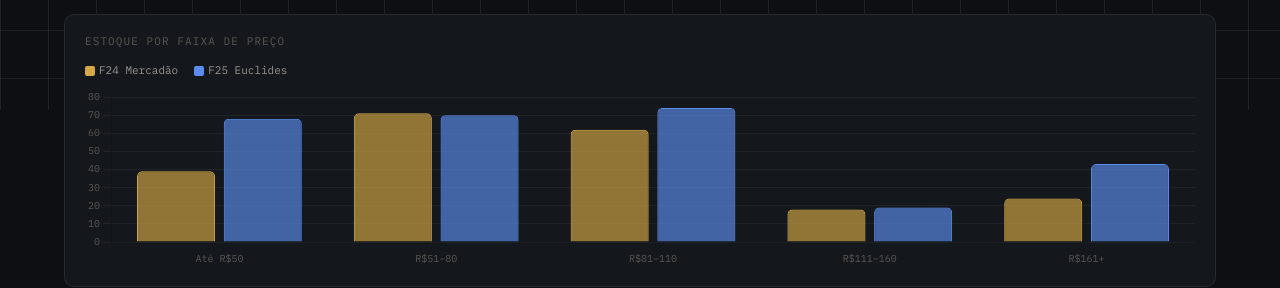
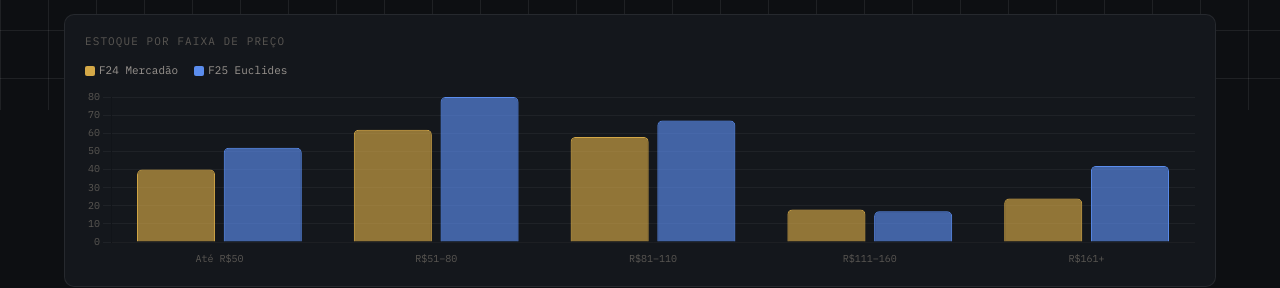
Before and after one commit to willianshimizu-cmd/tropa-do-giro, a plain HTML site: page index.html in a window 1280 px wide. Shown: the part 690-978 px from the top of the page. Drawn offline with nearby package versions, Linux system fonts and the light colour scheme.

Commit message:
Add files via upload

```diff
--- a/index.html
+++ b/index.html
@@ -340,81 +340,81 @@ const KNOWN_CODES = new Set([
 // f25 = estoque atual F25 · f25v = qtd vendida F25
 // f26 = estoque CD F26
 const DATA=[
-  {cod:"271464",nome:"Aldeias Das Serras Dao Tto · Por",pv:34.9,f24:0,f24v:0,f25:2,f25v:3,f26:0},
+  {cod:"271464",nome:"Aldeias Das Serras Dao Tto · Por",pv:34.9,f24:0,f24v:0,f25:0,f25v:5,f26:0},
   {cod:"23916",nome:"Alta Vista Estate Cab Sauv · Arg",pv:59.9,f24:1,f24v:1,f25:0,f25v:3,f26:0},
-  {cod:"293946",nome:"Altano Symington Tto · Por",pv:84.9,f24:5,f24v:0,f25:7,f25v:3,f26:12},
+  {cod:"293946",nome:"Altano Symington Tto · Por",pv:84.9,f24:4,f24v:1,f25:7,f25v:3,f26:12},
   {cod:"41068",nome:"Aniello Tto Malbec · Arg",pv:68.9,f24:0,f24v:0,f25:0,f25v:4,f26:0},
   {cod:"277674",nome:"Aruma Malbec · Arg",pv:129.0,f24:0,f24v:0,f25:3,f25v:2,f26:0},
-  {cod:"41296",nome:"Aventura · Por",pv:99.0,f24:3,f24v:0,f25:6,f25v:0,f26:11},
+  {cod:"41296",nome:"Aventura · Por",pv:99.0,f24:2,f24v:1,f25:5,f25v:1,f26:11},
   {cod:"278091",nome:"Bacalhoa Dom Martino Tto · Por",pv:104.0,f24:0,f24v:0,f25:2,f25v:1,f26:0},
   {cod:"279093",nome:"Callia Alta Syrah/Bonarda · Arg",pv:49.9,f24:0,f24v:0,f25:1,f25v:1,f26:0},
-  {cod:"42060",nome:"Cara Sucia Blend Tinto · Arg",pv:82.9,f24:5,f24v:0,f25:2,f25v:0,f26:15},
+  {cod:"42060",nome:"Cara Sucia Blend Tinto · Arg",pv:82.9,f24:5,f24v:0,f25:1,f25v:1,f26:15},
   {cod:"42073",nome:"Cara Sucia Sangiovese · Arg",pv:82.9,f24:4,f24v:0,f25:5,f25v:0,f26:6},
   {cod:"41681",nome:"Carm Douro Tto Res · Por",pv:139.0,f24:5,f24v:1,f25:2,f25v:0,f26:12},
-  {cod:"24191",nome:"Carmen Insigne Cab Sauv · Chi",pv:74.9,f24:1,f24v:1,f25:2,f25v:3,f26:29},
+  {cod:"24191",nome:"Carmen Insigne Cab Sauv · Chi",pv:74.9,f24:1,f24v:1,f25:1,f25v:4,f26:29},
   {cod:"250209",nome:"Cono Sur Cab Sauv 1551 · Chi",pv:35.9,f24:0,f24v:0,f25:0,f25v:1,f26:0},
-  {cod:"40950",nome:"Dourosa · Por",pv:82.0,f24:2,f24v:0,f25:6,f25v:0,f26:29},
+  {cod:"40950",nome:"Dourosa · Por",pv:82.0,f24:1,f24v:1,f25:6,f25v:0,f26:23},
   {cod:"255353",nome:"Emiliana Carmenere · Chi",pv:32.0,f24:0,f24v:0,f25:0,f25v:5,f26:0},
-  {cod:"40484",nome:"Estiba I Cab Sauv · Arg",pv:69.9,f24:0,f24v:0,f25:1,f25v:1,f26:0},
+  {cod:"40484",nome:"Estiba I Cab Sauv · Arg",pv:69.9,f24:0,f24v:0,f25:0,f25v:2,f26:0},
   {cod:"41836",nome:"Falorca T Nac · Por",pv:159.0,f24:0,f24v:0,f25:2,f25v:1,f26:0},
-  {cod:"274431",nome:"Garzon Estate Cab Corte Tto · Uru",pv:72.9,f24:2,f24v:3,f25:2,f25v:1,f26:10},
-  {cod:"252506",nome:"Las Liebres Bonarda · Arg",pv:62.9,f24:0,f24v:0,f25:1,f25v:2,f26:0},
+  {cod:"274431",nome:"Garzon Estate Cab Corte Tto · Uru",pv:72.9,f24:1,f24v:4,f25:1,f25v:2,f26:10},
+  {cod:"252506",nome:"Las Liebres Bonarda · Arg",pv:62.9,f24:0,f24v:0,f25:0,f25v:3,f26:0},
   {cod:"293935",nome:"Luis Pato Baga Touri Nac Igp · Por",pv:119.0,f24:3,f24v:2,f25:0,f25v:2,f26:10},
-  {cod:"291022",nome:"Marques Atrio Rioj Crianza · Esp",pv:129.0,f24:0,f24v:0,f25:1,f25v:0,f26:0},
+  {cod:"291022",nome:"Marques Atrio Rioj Crianza · Esp",pv:129.0,f24:0,f24v:0,f25:0,f25v:1,f26:0},
   {cod:"250839",nome:"Marques Casa Concha P Noir · Chi",pv:109.0,f24:1,f24v:0,f25:2,f25v:1,f26:0},
-  {cod:"41540",nome:"Miguel T Millapoa Bio Bio · Chi",pv:149.0,f24:5,f24v:0,f25:3,f25v:2,f26:21},
+  {cod:"41540",nome:"Miguel T Millapoa Bio Bio · Chi",pv:149.0,f24:5,f24v:0,f25:2,f25v:3,f26:21},
   {cod:"269092",nome:"Montes Clas Res Cab Sauv · Chi",pv:99.0,f24:1,f24v:2,f25:2,f25v:0,f26:17},
-  {cod:"41218",nome:"Montes Seleccion Limitada · Chi",pv:99.0,f24:3,f24v:0,f25:2,f25v:0,f26:17},
+  {cod:"41218",nome:"Montes Seleccion Limitada Cab/Carm · Chi",pv:99.0,f24:3,f24v:0,f25:2,f25v:0,f26:17},
   {cod:"299619",nome:"Montes Twins Tto · Chi",pv:105.0,f24:2,f24v:0,f25:1,f25v:1,f26:6},
   {cod:"24268",nome:"Nampe Tempranillo · Arg",pv:39.9,f24:0,f24v:0,f25:0,f25v:2,f26:0},
   {cod:"41298",nome:"O Leao Red Blend · Chi",pv:109.0,f24:0,f24v:0,f25:2,f25v:1,f26:0},
-  {cod:"291042",nome:"Obikwa Merlot · Afr",pv:52.9,f24:6,f24v:4,f25:6,f25v:2,f26:23},
+  {cod:"291042",nome:"Obikwa Merlot · Afr",pv:52.9,f24:5,f24v:5,f25:6,f25v:2,f26:23},
   {cod:"286282",nome:"Procura Vinhas Velhas Tto · Por",pv:299.0,f24:1,f24v:0,f25:3,f25v:0,f26:6},
   {cod:"41402",nome:"Protagonista Antigua Bodega · Uru",pv:179.0,f24:4,f24v:0,f25:4,f25v:0,f26:12},
-  {cod:"41096",nome:"Quinta Chocapalha · Por",pv:89.0,f24:6,f24v:0,f25:1,f25v:1,f26:6},
-  {cod:"41730",nome:"Ramon Roqueta Crianza · Esp",pv:69.0,f24:5,f24v:0,f25:3,f25v:0,f26:13},
-  {cod:"41731",nome:"Ramon Roqueta Res · Esp",pv:69.0,f24:1,f24v:4,f25:0,f25v:2,f26:5},
-  {cod:"252238",nome:"Ruca Malen Cab Sauv · Arg",pv:85.0,f24:3,f24v:0,f25:2,f25v:2,f26:0},
-  {cod:"252239",nome:"Ruca Malen Malbec · Arg",pv:99.0,f24:3,f24v:2,f25:1,f25v:5,f26:0},
-  {cod:"279453",nome:"Salentein Numina Gran Corte · Arg",pv:229.0,f24:2,f24v:1,f25:4,f25v:1,f26:3},
-  {cod:"269783",nome:"Seival Tempranillo · Bra",pv:29.9,f24:5,f24v:7,f25:6,f25v:2,f26:14},
-  {cod:"282769",nome:"Terranoble Res Cab Sauv · Chi",pv:59.9,f24:2,f24v:1,f25:2,f25v:1,f26:0},
-  {cod:"41700",nome:"Terranoble Res Merlot · Chi",pv:59.9,f24:7,f24v:0,f25:2,f25v:3,f26:0},
-  {cod:"282770",nome:"Terranoble Res Sauv Blanc · Chi",pv:59.9,f24:8,f24v:0,f25:6,f25v:1,f26:0},
-  {cod:"308270",nome:"Terras Santar Tto · Por",pv:44.9,f24:4,f24v:2,f25:9,f25v:18,f26:8},
+  {cod:"41096",nome:"Quinta Chocapalha · Por",pv:89.0,f24:5,f24v:1,f25:1,f25v:1,f26:6},
+  {cod:"41730",nome:"Ramon Roqueta Crianza · Esp",pv:69.0,f24:2,f24v:3,f25:2,f25v:1,f26:13},
+  {cod:"41731",nome:"Ramon Roqueta Res · Esp",pv:69.0,f24:0,f24v:5,f25:0,f25v:2,f26:0},
+  {cod:"252238",nome:"Ruca Malen Cab Sauv · Arg",pv:85.0,f24:3,f24v:0,f25:0,f25v:4,f26:0},
+  {cod:"252239",nome:"Ruca Malen Malbec · Arg",pv:99.0,f24:3,f24v:2,f25:0,f25v:6,f26:0},
+  {cod:"279453",nome:"Salentein Numina Gran Corte · Arg",pv:229.0,f24:2,f24v:1,f25:3,f25v:2,f26:3},
+  {cod:"269783",nome:"Seival Tempranillo · Bra",pv:29.9,f24:3,f24v:9,f25:2,f25v:6,f26:36},
+  {cod:"282769",nome:"Terranoble Res Cab Sauv · Chi",pv:59.9,f24:2,f24v:1,f25:1,f25v:2,f26:0},
+  {cod:"41700",nome:"Terranoble Res Merlot · Chi",pv:59.9,f24:7,f24v:0,f25:1,f25v:4,f26:0},
+  {cod:"282770",nome:"Terranoble Res Sauv Blanc · Chi",pv:59.9,f24:7,f24v:1,f25:6,f25v:1,f26:0},
+  {cod:"308270",nome:"Terras Santar Tto · Por",pv:44.9,f24:2,f24v:4,f25:3,f25v:24,f26:8},
   {cod:"295039",nome:"Tinto Negro Malbec · Arg",pv:49.0,f24:2,f24v:0,f25:0,f25v:2,f26:0},
   {cod:"41224",nome:"Uxmal Alto Cab Sauv/Merlot · Arg",pv:79.0,f24:4,f24v:5,f25:4,f25v:3,f26:0},
-  {cod:"41847",nome:"Val Da Ucha Dao Doc · Por",pv:49.9,f24:6,f24v:10,f25:14,f25v:9,f26:9},
-  {cod:"295101",nome:"Veo Organico Cab Sauv · Chi",pv:49.9,f24:0,f24v:0,f25:4,f25v:0,f26:0},
-  {cod:"277743",nome:"Vigno Carignan Tto · Chi",pv:98.0,f24:11,f24v:0,f25:13,f25v:2,f26:17},
+  {cod:"41847",nome:"Val Da Ucha Dao Doc · Por",pv:49.9,f24:6,f24v:10,f25:10,f25v:13,f26:9},
+  {cod:"295101",nome:"Veo Organico Cab Sauv · Chi",pv:49.9,f24:0,f24v:0,f25:3,f25v:1,f26:0},
+  {cod:"277743",nome:"Vigno Carignan Tto · Chi",pv:98.0,f24:11,f24v:0,f25:12,f25v:3,f26:17},
   {cod:"41120",nome:"Vina Maipo Protegid Cab Sauv · Chi",pv:359.0,f24:6,f24v:0,f25:18,f25v:1,f26:0},
   {cod:"290842",nome:"Zuccardi Concreto Malbec · Arg",pv:289.0,f24:0,f24v:0,f25:0,f25v:2,f26:0},
   {cod:"290844",nome:"Zuccardi Poligono Malb Gualt · Arg",pv:329.0,f24:0,f24v:0,f25:4,f25v:0,f26:0},
   {cod:"41042",nome:"Andeluna Raices Chard · Arg",pv:54.9,f24:0,f24v:0,f25:5,f25v:1,f26:0},
   {cod:"276954",nome:"Assobio Douro Rose · Por",pv:72.9,f24:5,f24v:0,f25:6,f25v:0,f26:0},
   {cod:"41301",nome:"Bacalhoa Verdelho Bco · Por",pv:175.0,f24:7,f24v:0,f25:6,f25v:0,f26:6},
-  {cod:"40639",nome:"Barone Montalt Pinot Grigio · Ita",pv:94.0,f24:2,f24v:0,f25:3,f25v:1,f26:0},
-  {cod:"22165",nome:"Cas Diablo Chard · Chi",pv:45.9,f24:3,f24v:0,f25:2,f25v:2,f26:59},
+  {cod:"40639",nome:"Barone Montalt Pinot Grigio- Ita",pv:94.0,f24:2,f24v:0,f25:2,f25v:2,f26:0},
+  {cod:"22165",nome:"Cas Diablo Chard · Chi",pv:45.9,f24:3,f24v:0,f25:5,f25v:2,f26:56},
   {cod:"250844",nome:"Cas Diablo Devils Col Bco · Chi",pv:49.9,f24:0,f24v:0,f25:2,f25v:0,f26:0},
   {cod:"41770",nome:"Duas Quintas Ramos Pinto Bco · Por",pv:112.9,f24:0,f24v:0,f25:3,f25v:0,f26:0},
   {cod:"252518",nome:"Loios Bco · Por",pv:49.9,f24:3,f24v:0,f25:6,f25v:0,f26:6},
   {cod:"273236",nome:"Marques Casa Concha Cins Ros · Chi",pv:105.9,f24:6,f24v:0,f25:5,f25v:0,f26:24},
   {cod:"266802",nome:"Monsaraz Rose · Por",pv:54.9,f24:6,f24v:0,f25:7,f25v:0,f26:6},
   {cod:"277205",nome:"Mosquita Muerta Blend Blanca · Chi",pv:128.0,f24:1,f24v:0,f25:1,f25v:0,f26:0},
-  {cod:"282241",nome:"Paso Los Andes Cab Sau Rose · Chi",pv:24.9,f24:1,f24v:0,f25:6,f25v:0,f26:30},
+  {cod:"282241",nome:"Paso Los Andes Cab Sau Rose · Chi",pv:24.9,f24:7,f24v:0,f25:5,f25v:1,f26:24},
   {cod:"41089",nome:"Petirrojo Res Rose · Chi",pv:49.9,f24:0,f24v:0,f25:1,f25v:0,f26:0},
   {cod:"289136",nome:"Pilandro Confine Bco Barrica · Ita",pv:85.9,f24:5,f24v:0,f25:12,f25v:0,f26:0},
-  {cod:"24085",nome:"Porca De Murca Bco · Por",pv:65.9,f24:2,f24v:1,f25:6,f25v:0,f26:1},
+  {cod:"24085",nome:"Porca De Murca Bco · Por",pv:65.9,f24:1,f24v:2,f25:5,f25v:1,f26:1},
   {cod:"270653",nome:"Porta 6 Rose · Por",pv:46.9,f24:6,f24v:0,f25:3,f25v:2,f26:31},
-  {cod:"41108",nome:"Portal Calcada Rose Verde · Por",pv:72.9,f24:8,f24v:0,f25:0,f25v:5,f26:14},
+  {cod:"41108",nome:"Portal Calcada Rose Verde · Por",pv:72.9,f24:8,f24v:0,f25:6,f25v:5,f26:8},
   {cod:"42255",nome:"Ragaleali Le Rose Narello · Ita",pv:132.9,f24:4,f24v:0,f25:4,f25v:1,f26:6},
-  {cod:"274434",nome:"Rendez Vous Cinsault Rose · Fra",pv:69.9,f24:2,f24v:3,f25:3,f25v:2,f26:27},
-  {cod:"300483",nome:"Rendez Vous Sauv Blanc Colom · Fra",pv:67.9,f24:5,f24v:0,f25:0,f25v:5,f26:104},
+  {cod:"274434",nome:"Rendez Vous Cinsault Rose · Fra",pv:69.9,f24:2,f24v:3,f25:9,f25v:2,f26:21},
+  {cod:"300483",nome:"Rendez Vous Sauv Blanc Colom · Fra",pv:67.9,f24:5,f24v:0,f25:6,f25v:5,f26:110},
   {cod:"272068",nome:"Saint Clair Marlb Sun Riesli · Nzl",pv:219.0,f24:4,f24v:0,f25:4,f25v:0,f26:0},
   {cod:"22309",nome:"Terrazas Alto D Plata Chard · Arg",pv:54.9,f24:1,f24v:0,f25:7,f25v:0,f26:21},
-  {cod:"253023",nome:"Tons De Duorum Bc · Por",pv:52.9,f24:5,f24v:0,f25:7,f25v:0,f26:56},
-  {cod:"293780",nome:"Toro Loco Viura Sauv Blanc · Esp",pv:25.9,f24:8,f24v:0,f25:4,f25v:0,f26:100},
-  {cod:"294922",nome:"Un Mundo Chiquito Bco · Arg",pv:37.9,f24:1,f24v:1,f25:8,f25v:1,f26:0},
+  {cod:"253023",nome:"Tons De Duorum Bc · Por",pv:52.9,f24:4,f24v:1,f25:7,f25v:0,f26:56},
+  {cod:"293780",nome:"Toro Loco Viura Sauv Blanc · Esp",pv:25.9,f24:8,f24v:0,f25:3,f25v:1,f26:91},
+  {cod:"294922",nome:"Un Mundo Chiquito Bco · Arg",pv:37.9,f24:0,f24v:2,f25:8,f25v:1,f26:0},
 ];
 
 // ── HELPERS ───────────────────────────────────────────────────────────────────
```
